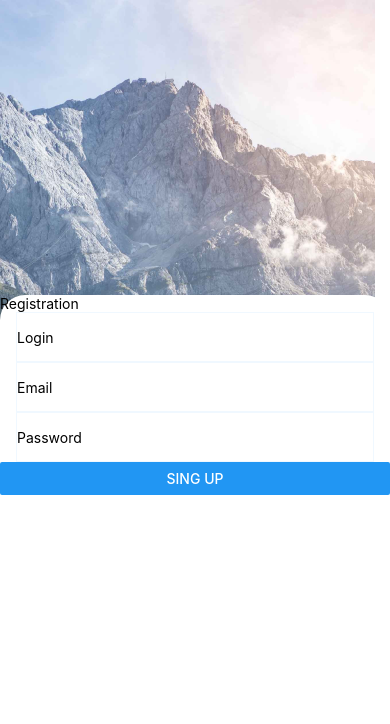
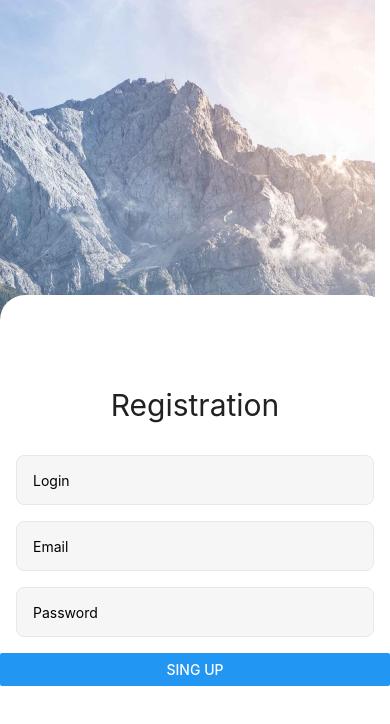
Before and after one commit to ViktoriiaOstrojinskaya/react-native-practice, a React Native app in the folder projectReactNative/: screen / in a window 390 px wide. Shown: the top 724 px of the page. Built offline with nearby package versions, Linux system fonts and the light colour scheme.

Commit message:
update form registration

```diff
--- a/projectReactNative/App.js
+++ b/projectReactNative/App.js
@@ -63,16 +63,27 @@ const styles = StyleSheet.create({
 
   form: {
     height: 549,
+    paddingTop: 92,
     borderTopLeftRadius: 25,
     borderTopRightRadius: 25,
-    marginTop: 160,
     backgroundColor: "#ffffff",
   },
   input: {
     borderWidth: 1,
-    borderColor: "#f0f8ff",
+    backgroundColor: "#f6f6f6",
+    borderColor: "#e8e8e8",
     height: 50,
     marginHorizontal: 16,
+    padding: 16,
+    marginBottom: 16,
+    borderRadius: 8,
   },
-  inputTitle: {},
+  inputTitle: {
+    // fontWeight: 500,
+    fontSize: 30,
+    // text: 1.16,
+    color: "#212121",
+    textAlign: "center",
+    marginBottom: 32,
+  },
 });
```
